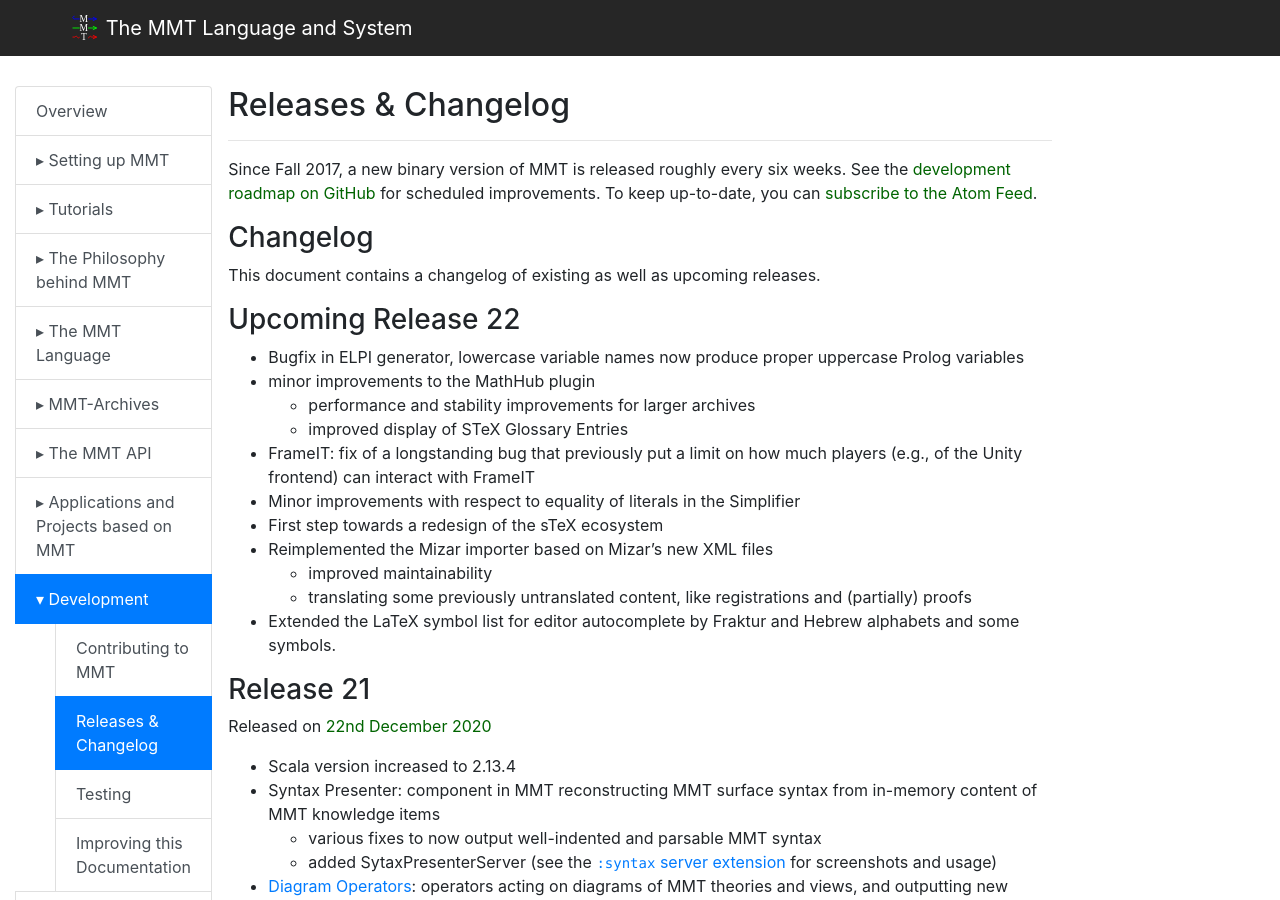
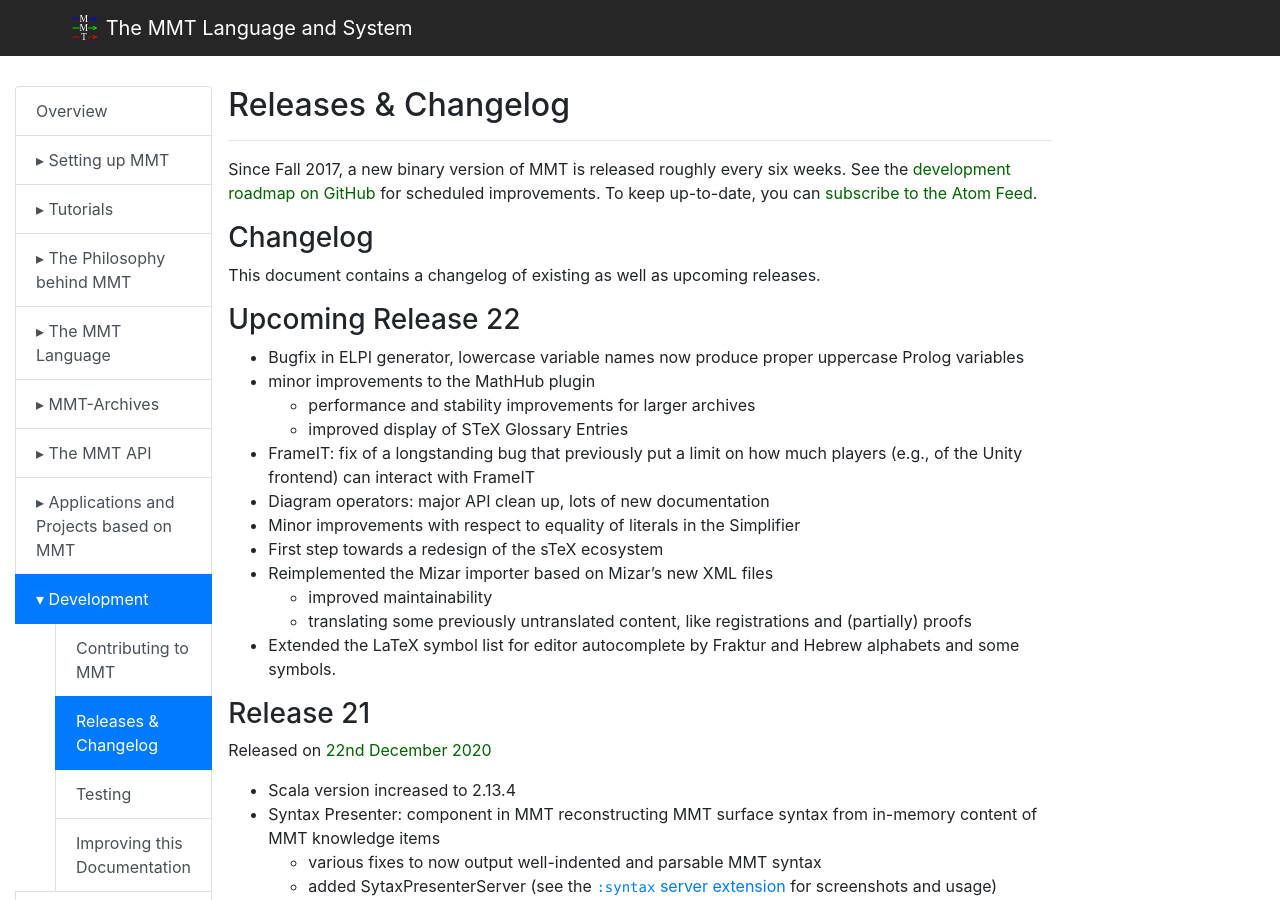
Before and after one commit to UniFormal/uniformal.github.io, a Jekyll site: the page built from doc/development/releases.md, in a window 1280 px wide and 900 px high. Built offline with Jekyll 4.4.1, drawn with Linux system fonts in a browser that asks for light colours.

Commit message:
release notes for diagops

```diff
--- a/doc/development/releases.md
+++ b/doc/development/releases.md
@@ -18,6 +18,7 @@
   - performance and stability improvements for larger archives
   - improved display of STeX Glossary Entries
 - FrameIT: fix of a longstanding bug that previously put a limit on how much players (e.g., of the Unity frontend) can interact with FrameIT
+- Diagram operators: major API clean up, lots of new documentation
 - Minor improvements with respect to equality of literals in the Simplifier
 - First step towards a redesign of the sTeX ecosystem
 - Reimplemented the Mizar importer based on Mizar's new XML files
```
